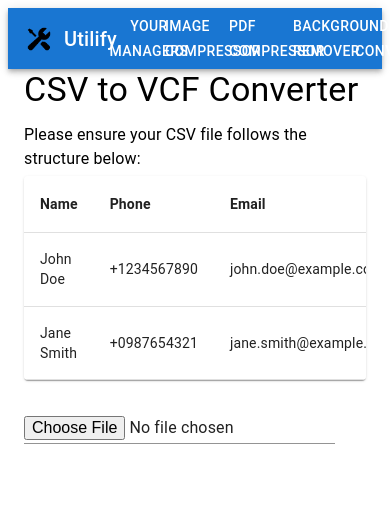
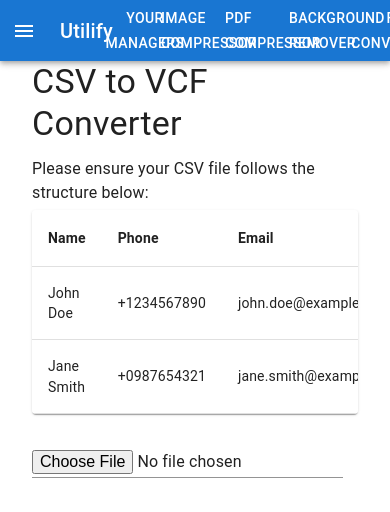
Before and after one commit to halleshubham/links-manager, a React (Vite) app: page /csv-to-vcf in a window 390 px wide. Shown: the top 512 px of the page. Built offline with nearby package versions, Linux system fonts and the light colour scheme.

Commit message:
Added bit of mobile responsiveness

```diff
--- a/src/App.tsx
+++ b/src/App.tsx
@@ -1,6 +1,6 @@
-// src/App.tsx
 import React from 'react';
 import { BrowserRouter as Router, Route, Routes } from 'react-router-dom';
+import { Container, CssBaseline, Grid } from '@mui/material';
 import NavBar from './NavBar';
 import LinksManager from './LinksManager';
 import ImageCompressor from './ImageCompressor';
@@ -14,7 +14,11 @@ import TasksManager from './TasksManager';
 const App: React.FC = () => {
   return (
     <Router>
+      <CssBaseline />
       <NavBar />
+      <Container>
+        <Grid container spacing={3}>
+          <Grid item xs={12}>
             <Routes>
               <Route path="/links-manager" element={<LinksManager />} />
               <Route path="/image-compressor" element={<ImageCompressor />} />
@@ -25,6 +29,9 @@ const App: React.FC = () => {
               <Route path="/csv-to-vcf" element={<CsvToVcf />} />
               <Route path="/tasks-manager" element={<TasksManager />} />
             </Routes>
+          </Grid>
+        </Grid>
+      </Container>
     </Router>
   );
 };
--- a/src/NavBar.tsx
+++ b/src/NavBar.tsx
@@ -1,6 +1,7 @@
 import React from 'react';
-import { AppBar, Toolbar, Typography, Button, Menu, MenuItem } from '@mui/material';
+import { AppBar, Toolbar, Typography, Button, Menu, MenuItem, IconButton } from '@mui/material';
 import { Link } from 'react-router-dom';
+import MenuIcon from '@mui/icons-material/Menu';
 
 const NavBar: React.FC = () => {
   const [anchorElManagers, setAnchorElManagers] = React.useState<null | HTMLElement>(null);
@@ -25,7 +26,9 @@ const NavBar: React.FC = () => {
   return (
     <AppBar position="static">
       <Toolbar>
-        <img src="./utilify.png" alt="logo" style={{ width: 30, height: 30, marginRight: 10 }} />
+        <IconButton edge="start" color="inherit" aria-label="menu" sx={{ mr: 2 }}>
+          <MenuIcon />
+        </IconButton>
         <Typography variant="h6" sx={{ flexGrow: 1 }}>
           Utilify
         </Typography>
```
Lines whose indentation alone changed are shown as unchanged.
